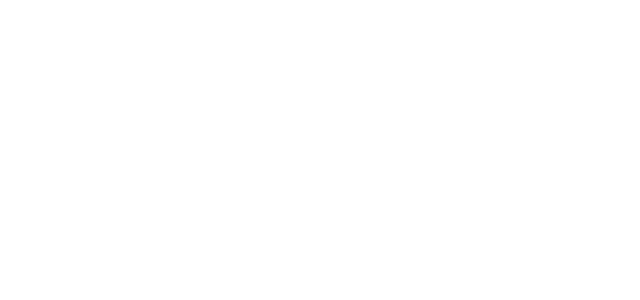
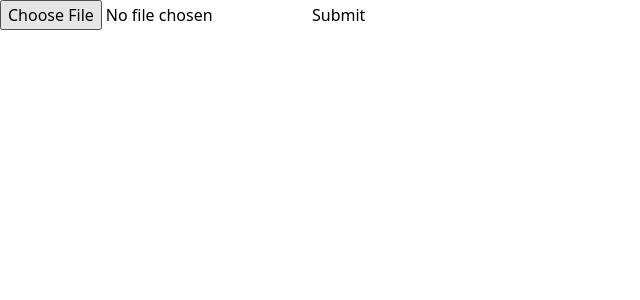
Before and after one commit to tharushi621/Hotel-Management-System-FrontEnd, a React (Vite) app: page /test in a window 1280 px wide. Shown: the top 300 px of the page, without its empty margins (0-640 px from the left). Built offline with nearby package versions, Linux system fonts and the light colour scheme.

Commit message:
updaqte codes

```diff
--- a/package.json
+++ b/package.json
@@ -11,6 +11,7 @@
   },
   "dependencies": {
     "axios": "^1.13.5",
+    "firebase": "^12.9.0",
     "react": "^19.2.0",
     "react-dom": "^19.2.0",
     "react-icons": "^5.5.0",
--- a/src/components/test.jsx
+++ b/src/components/test.jsx
@@ -1,7 +1,17 @@
+import uploadMedia from "../utils/mediaUpload"
+import { useState } from "react"
+
 export default function TestPage(){
+const [file,setFile]=useState(null)
+
     return(
         <div className="w-full h-[100vh] flex justify-center items-center">
-
+            <input type="file" defaultValue={file} onChange={(e)=>{
+                setFile(e.target.files[0])
+            }}/>
+            <button onClick={()=>{
+                uploadMedia(file)
+            }}>Submit</button>
         </div>
     )
 }
--- /dev/null
+++ b/src/config/firebase.js
@@ -0,0 +1,13 @@
+import { initializeApp } from "firebase/app";
+const firebaseConfig = {
+  apiKey: "AIzaSyAb90WxN2z_bXdtg9Kr2J44EyMdNm7eQpI",
+  authDomain: "hmsbe-86eaa.firebaseapp.com",
+  projectId: "hmsbe-86eaa",
+  storageBucket: "hmsbe-86eaa.firebasestorage.app",
+  messagingSenderId: "1035857812663",
+  appId: "1:1035857812663:web:3ab665c91903ab522f0132",
+  measurementId: "G-RHLLPJ7G1Z"
+};
+const app = initializeApp(firebaseConfig);
+
+export default app;
--- /dev/null
+++ b/src/utils/mediaUpload.js
@@ -0,0 +1,18 @@
+import app from "../config/firebase";
+import { getDownloadURL, getStorage, ref, uploadBytes } from "firebase/storage";
+
+const storage = getStorage(app, "gs://my-custom-bucket");
+
+export default function uploadMedia(file){
+   if(!file){
+    return;
+   }
+    const fileref=ref(storage,file.name);
+    uploadBytes(fileref,file).then((snapshot)=>{
+        getDownloadURL(snapshot.ref).then((url)=>{
+            console.log(url)
+        })
+
+    })
+
+}
```
Also changed, not shown: 1 other file (tests, documents, lock files or other folders).
